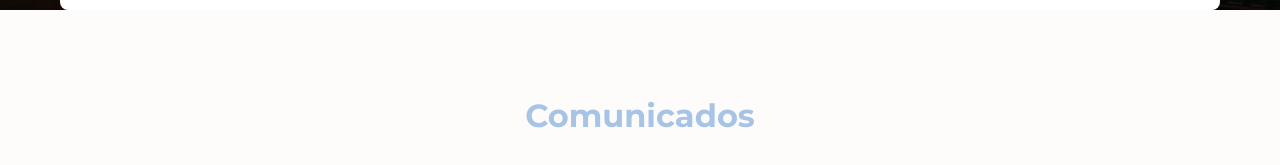
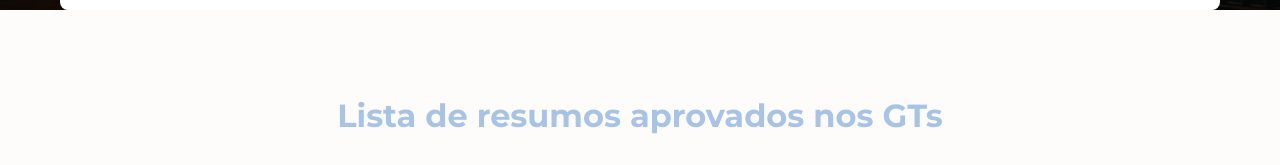
Before and after one commit to felipeprof/coloquiomoraldoestado, a plain HTML site: page index.html in a window 1280 px wide. Shown: the part 783-948 px from the top of the page. Drawn offline with Linux system fonts and the light colour scheme.

Commit message:
Update index.html

```diff
--- a/index.html
+++ b/index.html
@@ -113,7 +113,7 @@
         <div class="container">
             <div class="section">
 
-                <h2>Comunicados</h2>
+                <h2>Lista de resumos aprovados nos GTs</h2>
                 <p>A Comissão Organizadora do VI Colóquio Internacional “A Moral do Estado por Meio da Produção de Políticas Públicas” tem a alegria de anunciar a divulgação dos resumos expandidos aprovados para apresentação nos Grupos de Trabalho.</p>
                 <p>Parabenizamos todos os autores e autoras pelos trabalhos selecionados! A variedade de temas, instituições e abordagens revela a força da produção acadêmica comprometida com os desafios do nosso tempo. São reflexões que afirmam a pesquisa como instrumento de transformação social, análise crítica e fortalecimento de políticas públicas mais justas e eficazes.</p>
                 <a href="Documentos/Relação Resumos Expandidos Aprovados - 21 julho 2025.pdf" download="RESUMOS_EXPANDIDOS_APROVADOS.pdf">Clique aqui para baixar o PDF</a>
```
